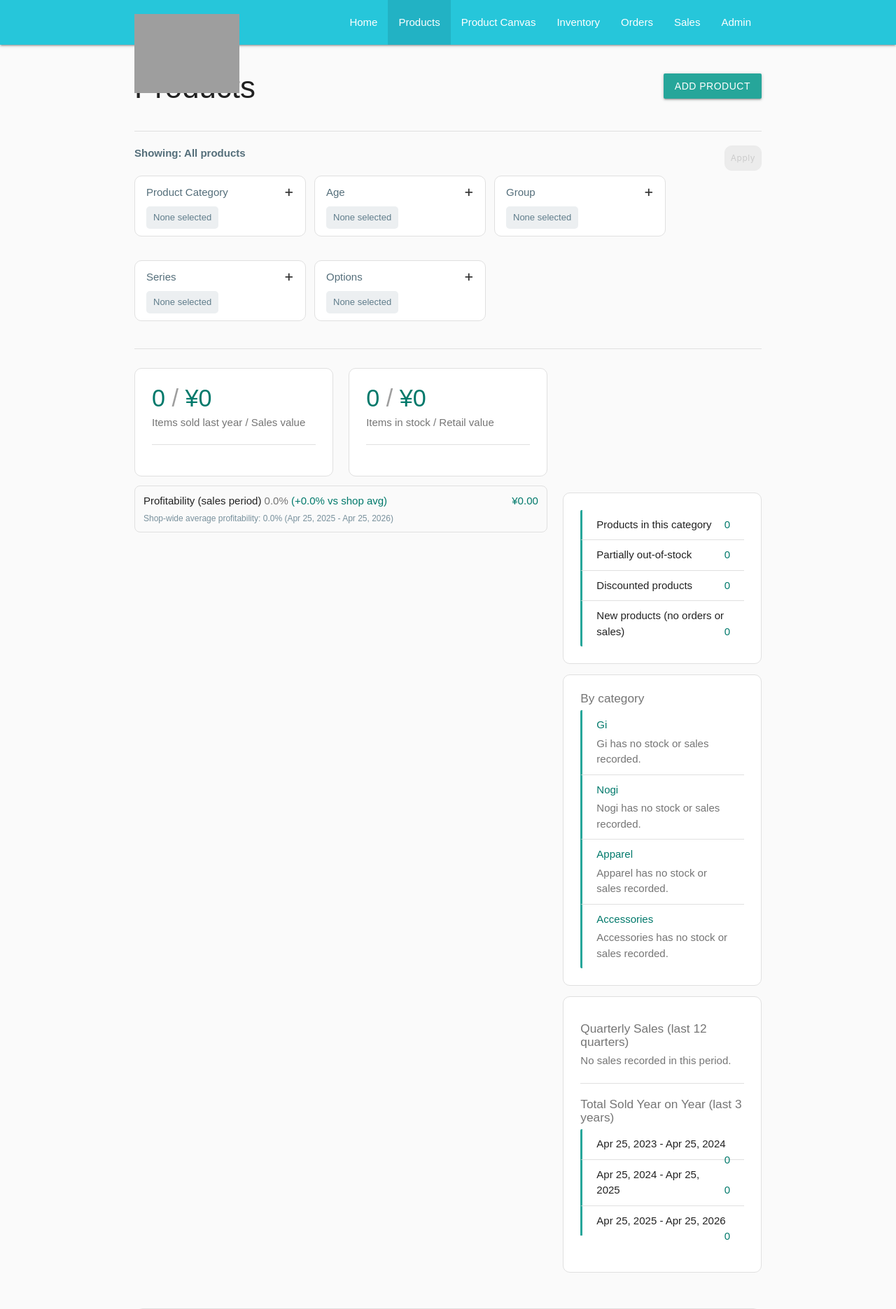
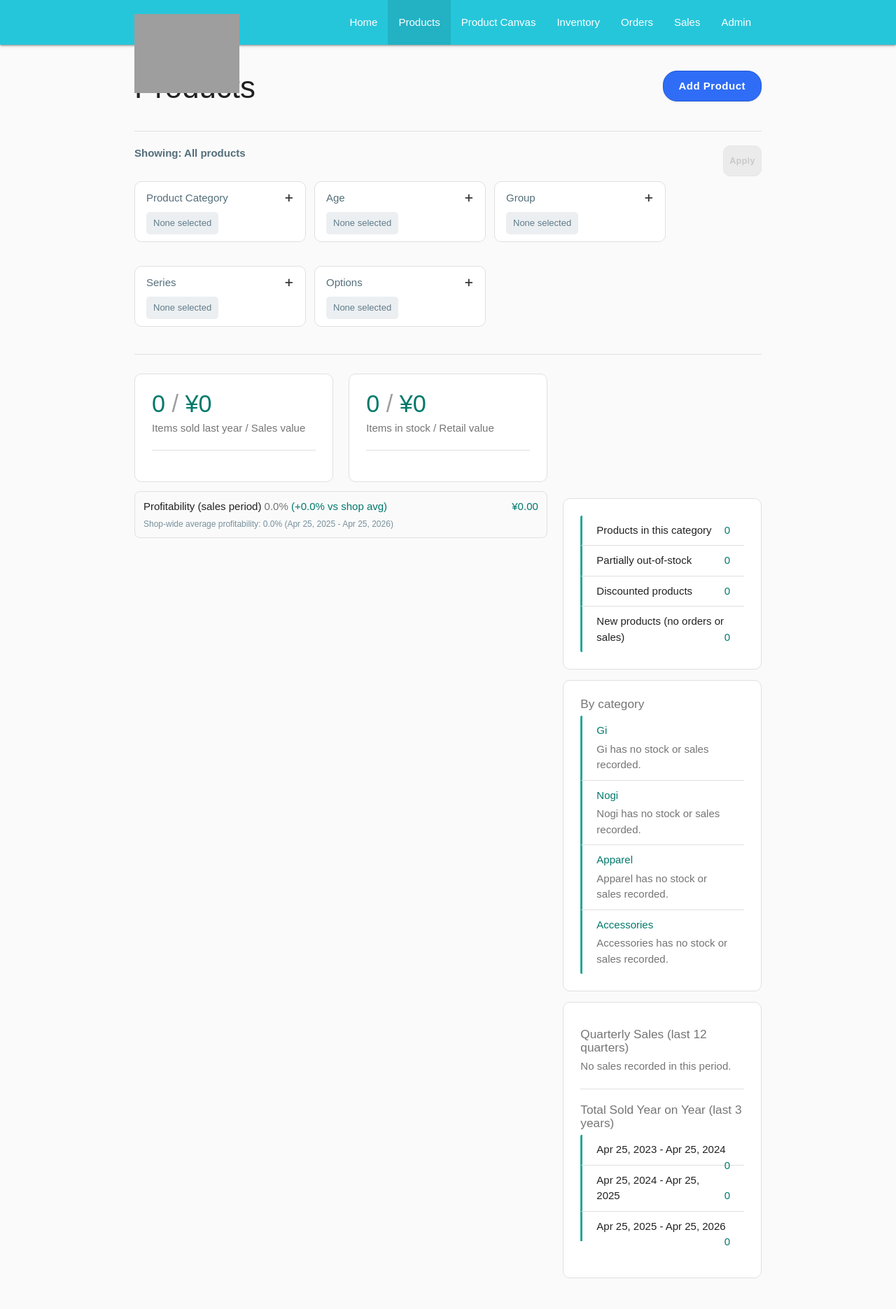
Before and after one commit to westdaddy/progressplanner, a Django app: page /products/filtered/ in a window 1280 px wide. Shown: the top 1871 px of the page at 70% size. Run offline with Django 4.2, Linux system fonts and the light colour scheme; data that the repository does not hold is empty; parts of the project's set-up code (start-up, migrations or seed data) failed here and were passed over; some web fonts are replaced; grey boxes are pictures that could not be loaded.

Commit message:
Add reusable global button styles with primary variant

```diff
--- a/inventory/static/styles.css
+++ b/inventory/static/styles.css
@@ -13,6 +13,88 @@ body {
 main {
     flex: 1 0 auto;
   }
+
+:root {
+  --button-height: 44px;
+  --button-padding-x: 22px;
+  --button-radius: 20px;
+  --button-border: #d7d7db;
+  --button-bg: #f3f3f4;
+  --button-text: #1a1a1a;
+  --button-primary-bg: #2f6df6;
+  --button-primary-bg-hover: #235ee4;
+  --button-primary-border: #2259d9;
+  --button-primary-text: #ffffff;
+}
+
+/* Reusable global button system */
+.btn,
+.btn-small,
+.btn-large {
+  align-items: center;
+  background: var(--button-bg) !important;
+  border: 1px solid var(--button-border) !important;
+  border-radius: var(--button-radius);
+  box-shadow: 0 1px 2px rgba(18, 18, 23, 0.08);
+  color: var(--button-text) !important;
+  display: inline-flex;
+  font-size: 1rem;
+  font-weight: 600;
+  gap: 8px;
+  height: var(--button-height);
+  justify-content: center;
+  line-height: 1;
+  padding: 0 var(--button-padding-x);
+  text-transform: none;
+  transition: background-color 0.15s ease, border-color 0.15s ease, box-shadow 0.15s ease, transform 0.05s ease;
+}
+
+.btn:hover,
+.btn-small:hover,
+.btn-large:hover {
+  background: #ececef !important;
+  box-shadow: 0 2px 6px rgba(18, 18, 23, 0.12);
+}
+
+.btn:focus,
+.btn-small:focus,
+.btn-large:focus {
+  background: #ececef !important;
+}
+
+.btn:active,
+.btn-small:active,
+.btn-large:active {
+  transform: translateY(1px);
+}
+
+.btn.btn-primary,
+.btn-small.btn-primary,
+.btn-large.btn-primary {
+  background: var(--button-primary-bg) !important;
+  border-color: var(--button-primary-border) !important;
+  color: var(--button-primary-text) !important;
+}
+
+.btn.btn-primary:hover,
+.btn-small.btn-primary:hover,
+.btn-large.btn-primary:hover,
+.btn.btn-primary:focus,
+.btn-small.btn-primary:focus,
+.btn-large.btn-primary:focus {
+  background: var(--button-primary-bg-hover) !important;
+}
+
+.btn.disabled,
+.btn-small.disabled,
+.btn-large.disabled,
+.btn:disabled,
+.btn-small:disabled,
+.btn-large:disabled {
+  box-shadow: none;
+  cursor: not-allowed;
+  opacity: 0.55;
+}
 
 /* Global card styling overrides */
 .card,
--- a/inventory/templates/inventory/product_filtered_list.html
+++ b/inventory/templates/inventory/product_filtered_list.html
@@ -601,7 +601,7 @@
 
   <div class="products-page-header">
     <h3 class="page-title">Products</h3>
-    <a class="btn add-product-trigger modal-trigger" href="#add-product-modal">Add Product</a>
+    <a class="btn btn-primary add-product-trigger modal-trigger" href="#add-product-modal">Add Product</a>
   </div>
 
   {% if request.GET.add_product_success %}
--- a/inventory/templates/inventory/product_list.html
+++ b/inventory/templates/inventory/product_list.html
@@ -9,7 +9,7 @@
 
   <div class="products-page-header">
     <h3 class="page-title">Products</h3>
-    <a class="btn add-product-trigger modal-trigger" href="#add-product-modal">Add Product</a>
+    <a class="btn btn-primary add-product-trigger modal-trigger" href="#add-product-modal">Add Product</a>
   </div>
 
   {% if request.GET.add_product_success %}
--- a/inventory/templates/inventory/sales_assign_referrers.html
+++ b/inventory/templates/inventory/sales_assign_referrers.html
@@ -297,7 +297,7 @@
                 </p>
               </div>
               <div class="modal-footer">
-                <button type="submit" class="btn waves-effect waves-light">Save</button>
+                <button type="submit" class="btn btn-primary waves-effect waves-light">Save</button>
                 <a href="#!" class="modal-close btn-flat">Cancel</a>
               </div>
             </form>
--- a/inventory/templates/inventory/sales_bucket_detail.html
+++ b/inventory/templates/inventory/sales_bucket_detail.html
@@ -212,7 +212,7 @@
               <div class="modal-footer">
                 <button
                   type="submit"
-                  class="btn waves-effect waves-light"
+                  class="btn btn-primary waves-effect waves-light"
                 >
                   Save
                 </button>
--- a/inventory/templates/inventory/sales_referrers.html
+++ b/inventory/templates/inventory/sales_referrers.html
@@ -86,7 +86,7 @@
           </div>
           <div class="card-panel filter-card filter-card--compact filter-card--actions">
             <div class="filter-toolbar__actions">
-              <button type="submit" class="btn-small waves-effect waves-light">
+              <button type="submit" class="btn-small btn-primary waves-effect waves-light">
                 Update
               </button>
             </div>
--- a/inventory/templates/inventory/snippets/add_product_modal.html
+++ b/inventory/templates/inventory/snippets/add_product_modal.html
@@ -128,8 +128,8 @@
 
       <div class="add-product-modal__actions">
         <button type="button" class="btn-flat" id="add-product-back" disabled>Back</button>
-        <button type="button" class="btn" id="add-product-next">Continue</button>
-        <button type="submit" class="btn green" id="add-product-save" hidden>Save</button>
+        <button type="button" class="btn btn-primary" id="add-product-next">Continue</button>
+        <button type="submit" class="btn btn-primary" id="add-product-save" hidden>Save</button>
       </div>
     </form>
   </div>
```
Also changed, not shown: inventory/templates/inventory/snippets/product_card.html (+5 -5 lines).
